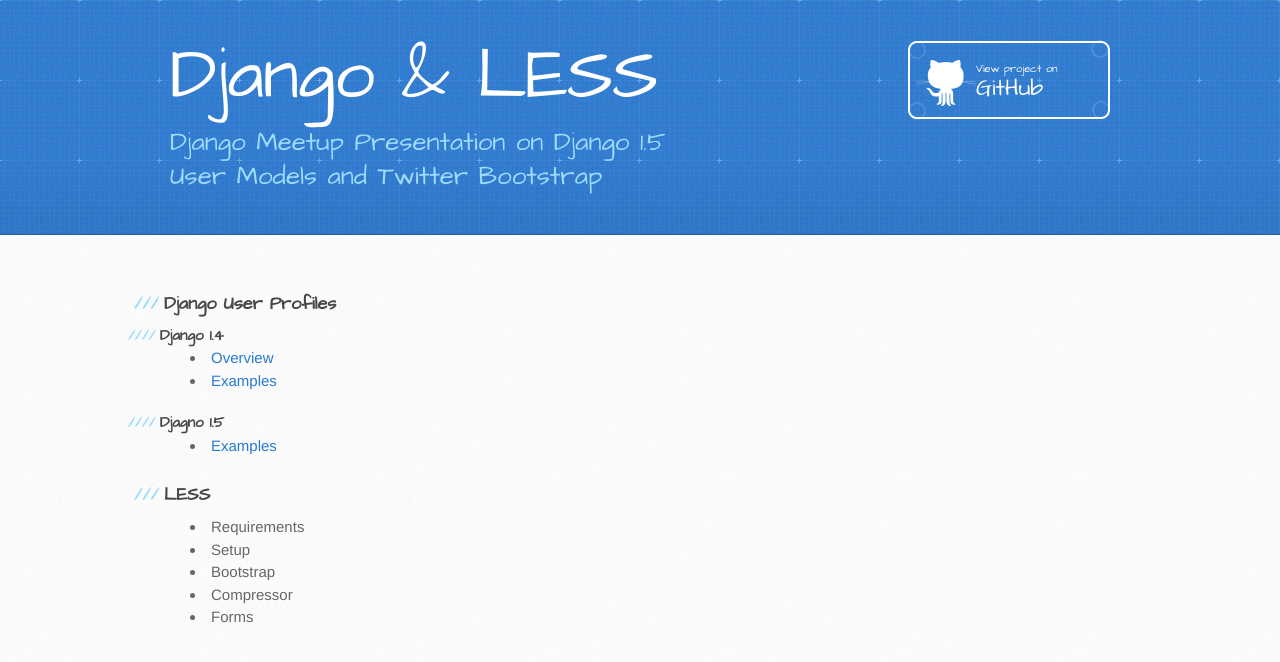
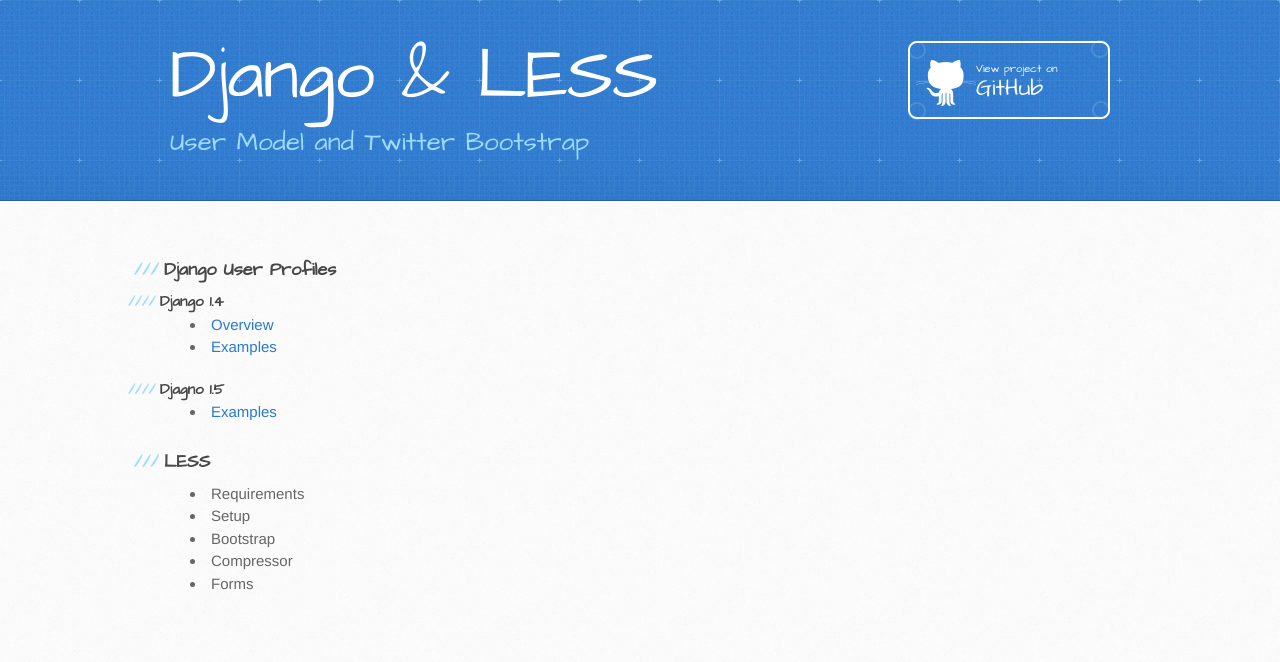
Before and after one commit to bxm156/django-meetup, a Jekyll site: the page built from index.md, in a window 1280 px wide. Shown: the top 662 px of the page. Built offline with Jekyll 4.4.1, drawn with Linux system fonts in a browser that asks for light colours; Markdown is read by kramdown in place of the engine named in the settings.

Commit message:
Updated title

```diff
--- a/_layouts/index.html
+++ b/_layouts/index.html
@@ -13,14 +13,14 @@
     <script src="//html5shiv.googlecode.com/svn/trunk/html5.js"></script>
     <![endif]-->
 
-    <title>Django 1.5 Custom User Model and Twitter Boostrap by bxm156</title>
+    <title>Django User Model and Twitter Boostrap by Bryan Marty</title>
   </head>
 
   <body>
     <header>
       <div class="inner">
         <h1>Django &amp; LESS</h1>
-        <h2>Django Meetup Presentation on Django 1.5 User Models and Twitter Bootstrap</h2>
+        <h2>User Model and Twitter Bootstrap</h2>
         <a href="https://github.com/bxm156/django-meetup" class="button"><small>View project on</small>GitHub</a>
       </div>
     </header>
```
